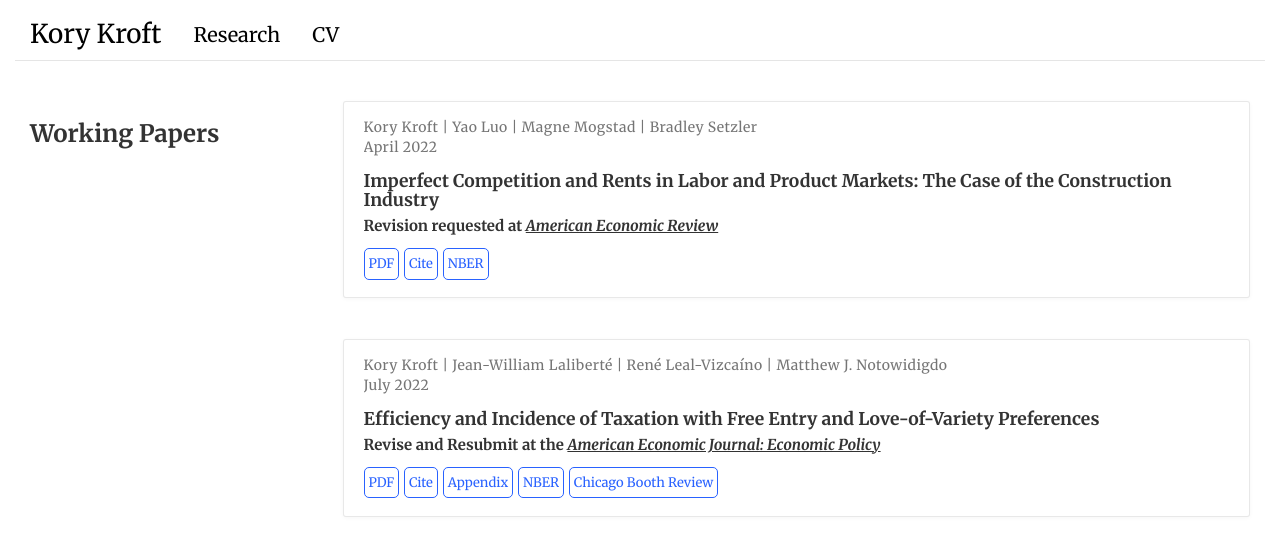
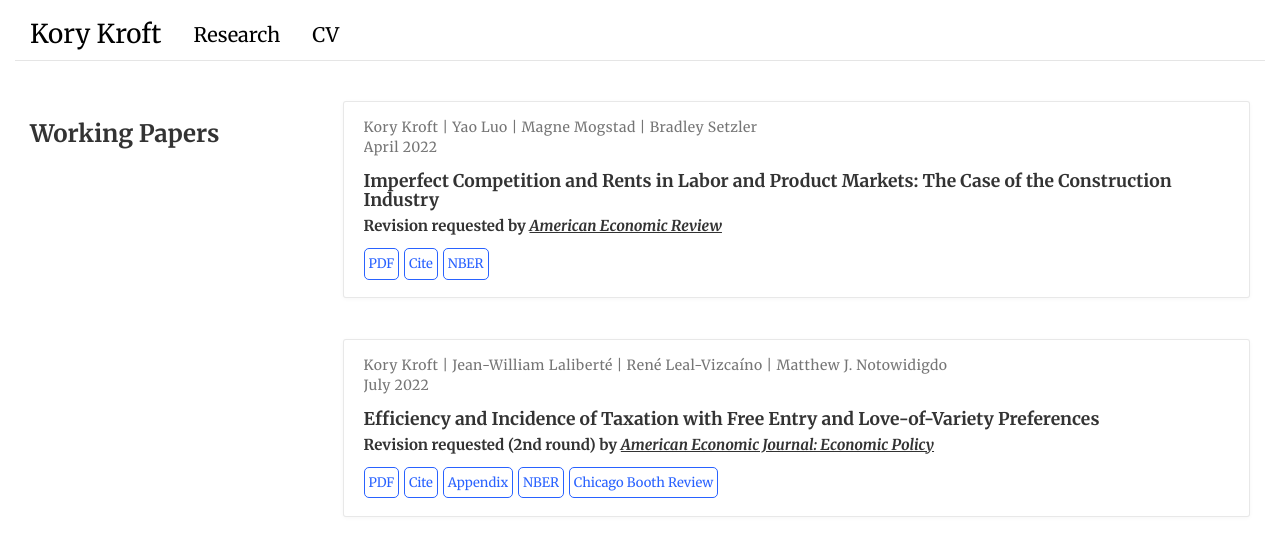
Before and after one commit to korykroft/korykroft.github.io, a Jekyll site: the page built from research/index.html, in a window 1280 px wide and 900 px high. Shown: the top 543 px of the window. Built offline with Jekyll 4.4.1, drawn with Linux system fonts in a browser that asks for light colours.

Commit message:
Update index.html

```diff
--- a/research/index.html
+++ b/research/index.html
@@ -26,7 +26,7 @@ description:
     </div>
     <h3 class="article-title mb-1 mt-3">Imperfect Competition and Rents in Labor and Product Markets: The Case of the Construction Industry</h3>
     <div class="article-style">
-     <p><strong>Revision requested at <ins><em>American Economic Review</em></ins></strong>
+     <p><strong>Revision requested by <ins><em>American Economic Review</em></ins></strong>
     </div>
     <div class="btn-links">
       <a class="btn btn-outline-primary my-1 mr-1 btn-sm" href="/files/KLMS-rev2_NBER.pdf" target="_blank" rel="noopener">PDF</a>
@@ -46,7 +46,7 @@ description:
     </div>
     <h3 class="article-title mb-1 mt-3">Efficiency and Incidence of Taxation with Free Entry and Love-of-Variety Preferences</h3>
     <div class="article-style">
-      <p><strong>Revise and Resubmit at the <ins><em>American Economic Journal: Economic Policy</em></ins></strong>
+      <p><strong>Revision requested (2nd round) by <ins><em>American Economic Journal: Economic Policy</em></ins></strong>
     </div>
     <div class="btn-links">
       <a class="btn btn-outline-primary my-1 mr-1 btn-sm" href="/files/KLLN_taxation_2022.pdf" target="_blank" rel="noopener">PDF</a>
```
